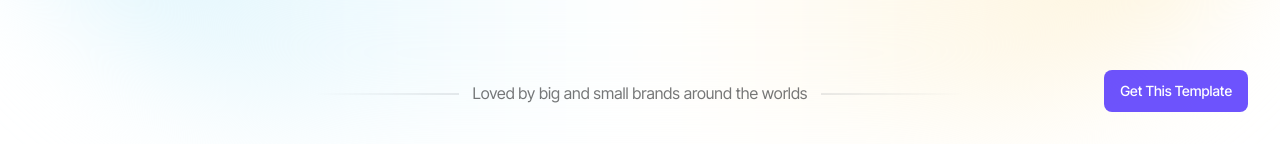
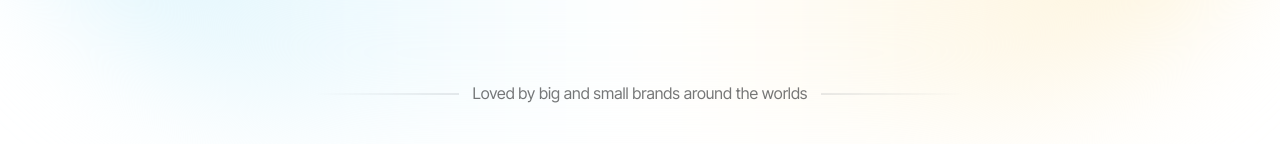
Before and after one commit to sudarshan-vr/unitechlab_website, a Next.js app in the folder package/: page / in a window 1280 px wide. Shown: the part 656-800 px from the top of the page. Built offline with nearby package versions, Linux system fonts and the light colour scheme; no server answers; grey boxes are pictures that could not be loaded.

Commit message:
Update index.tsx

```diff
--- a/package/src/app/components/scroll-to-top/index.tsx
+++ b/package/src/app/components/scroll-to-top/index.tsx
@@ -32,9 +32,7 @@ export default function ScrollToTop() {
   return (
     <div className="fixed bottom-8 right-8 z-999">
       <div className="flex items-center gap-2.5">
-        <Link href={"https://getnextjstemplates.com/products/avenue-pro-nextjs-travel-website-template"} target="_blank" className="hidden lg:block bg-purple_blue/80 text-sm hover:bg-purple_blue text-white px-4 py-3.5 leading-none rounded-lg font-medium text-nowrap">
-          Get This Template
-        </Link>
+
         {isVisible && (
           <div
             onClick={scrollToTop}
```
